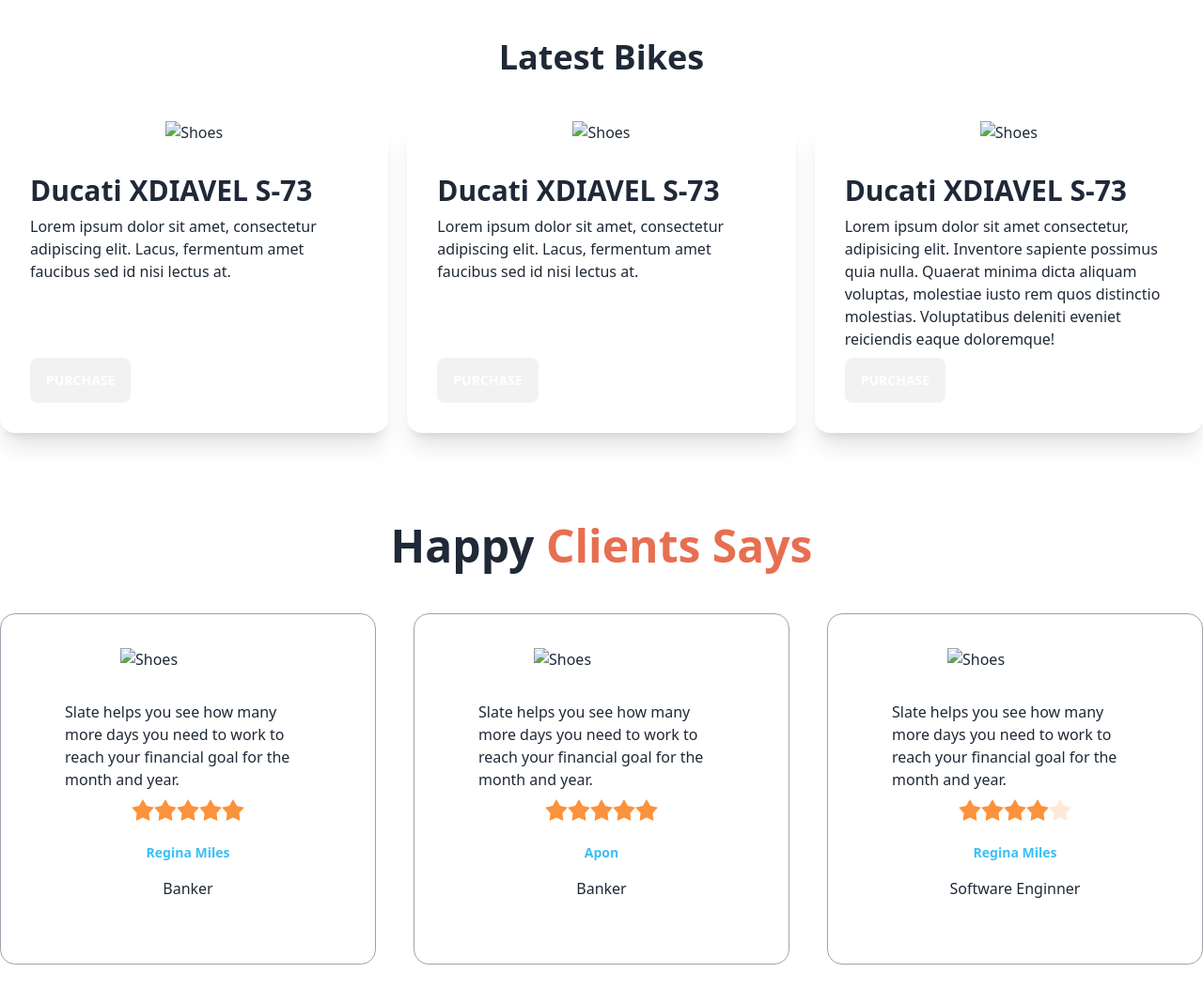
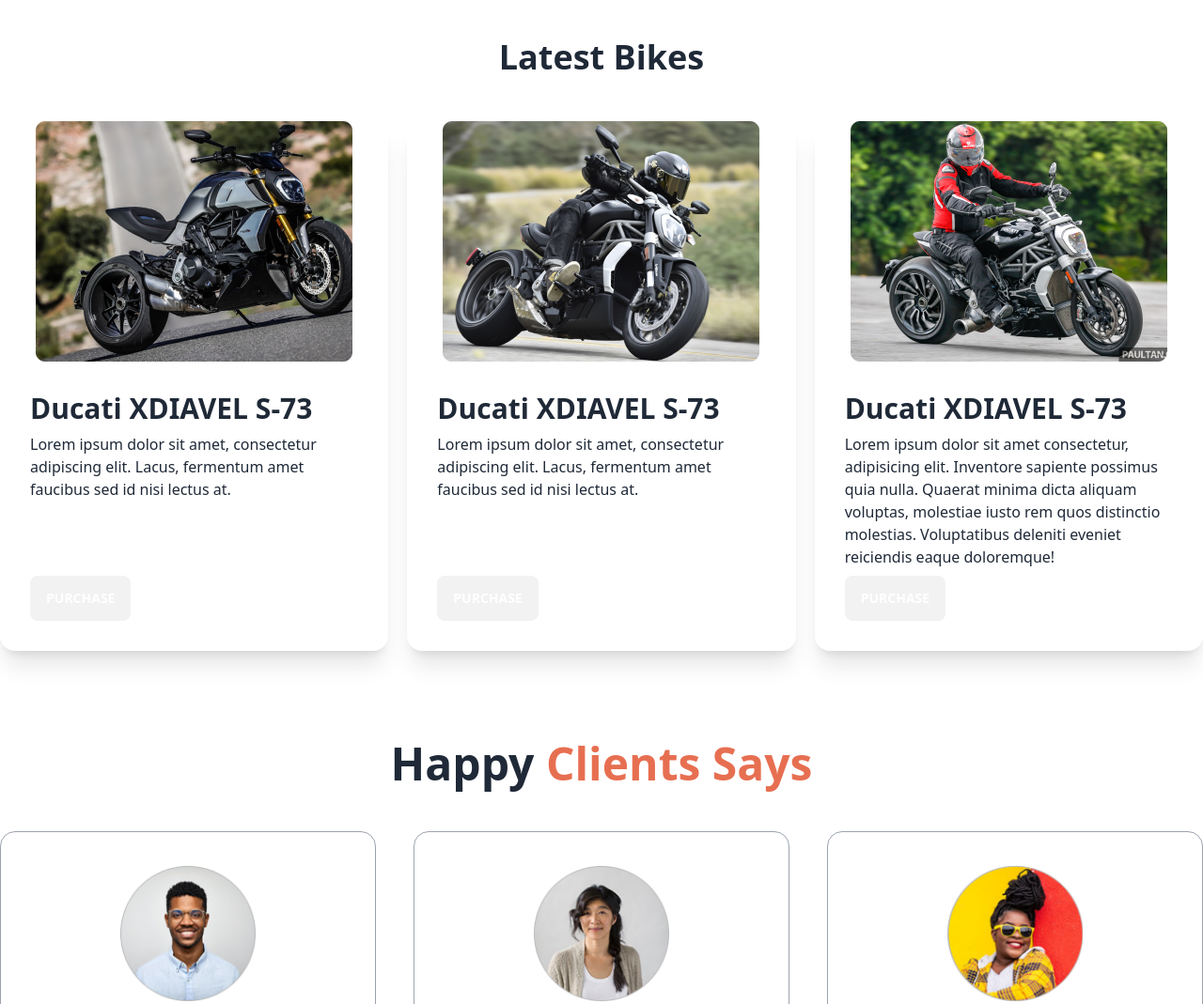
Before and after one commit to ParthaMalakar/Bike-Dheko, a plain HTML site: page index.html in a window 1280 px wide. Shown: the part 1200-2269 px from the top of the page at 94% size. Drawn offline with nearby package versions, Linux system fonts and the light colour scheme; the site is published under a folder, as on GitHub Pages, so addresses that start at the root find nothing.

Commit message:
image correction

```diff
--- a/index.html
+++ b/index.html
@@ -185,7 +185,7 @@
             <div class="grid gap-5 grid-cols-1 md:grid-cols-2 lg:grid-cols-3">
                 <!-- first card -->
                 <div class="card bg-base-100 shadow-xl">
-                    <figure><img src="/images/others/latest1.png" alt="Shoes" /></figure>
+                    <figure><img src="./images/others/latest1.png" alt="Shoes" /></figure>
                     <div class="card-body">
                         <h2 class="card-title text-3xl">Ducati XDIAVEL S-73</h2>
                         <p>Lorem ipsum dolor sit amet, consectetur adipiscing elit. Lacus, fermentum amet faucibus sed
@@ -197,7 +197,7 @@
                 </div>
                 <!-- second card -->
                 <div class="card bg-base-100 shadow-xl">
-                    <figure><img src="/images/others/latest2.png" alt="Shoes" /></figure>
+                    <figure><img src="./images/others/latest2.png" alt="Shoes" /></figure>
                     <div class="card-body">
                         <h2 class="card-title text-3xl">Ducati XDIAVEL S-73</h2>
                         <p>Lorem ipsum dolor sit amet, consectetur adipiscing elit. Lacus, fermentum amet faucibus sed
@@ -209,7 +209,7 @@
                 </div>
                 <!-- third card -->
                 <div class="card bg-base-100 shadow-xl">
-                    <figure><img src="/images/others/latest3.png" alt="Shoes" /></figure>
+                    <figure><img src="./images/others/latest3.png" alt="Shoes" /></figure>
                     <div class="card-body">
                         <h2 class="card-title text-3xl">Ducati XDIAVEL S-73</h2>
                         <p>Lorem ipsum dolor sit amet consectetur, adipisicing elit. Inventore sapiente possimus quia
@@ -227,7 +227,7 @@
             <div class="grid gap-10 grid-cols-1 md:grid-cols-2 lg:grid-cols-3">
 
                 <div class="card bg-base-100 p-9 border border-gray-400">
-                    <figure><img class="w-36" src="/images/others/user-1.png" alt="Shoes" /></figure>
+                    <figure><img class="w-36" src="./images/others/user-1.png" alt="Shoes" /></figure>
                     <div class="card-body">
                       <p>Slate helps you see how
                         many more days you need
@@ -248,7 +248,7 @@
                   </div>
 
                 <div class="card bg-base-100 p-9 border border-gray-400">
-                    <figure><img class="w-36" src="/images/others/user-2.png" alt="Shoes" /></figure>
+                    <figure><img class="w-36" src="./images/others/user-2.png" alt="Shoes" /></figure>
                     <div class="card-body">
                       <p>Slate helps you see how
                         many more days you need
@@ -269,7 +269,7 @@
                   </div>
 
                 <div class="card bg-base-100 p-9 border border-gray-400">
-                    <figure><img class="w-36" src="/images/others/user-3.png" alt="Shoes" /></figure>
+                    <figure><img class="w-36" src="./images/others/user-3.png" alt="Shoes" /></figure>
                     <div class="card-body">
                       <p>Slate helps you see how
                         many more days you need
@@ -294,7 +294,7 @@
             <h3 class="text-5xl mb-12 font-semibold text-center">Frequently Asked  <span class="text-bike-button">Questions</span></h3>
             <div class="hero">
                 <div class="hero-content flex-col lg:gap-24 lg:flex-row">
-                  <img src="/images/others/faq.png" class="w-3/4 lg:max-w-sm rounded-lg shadow-2xl" />
+                  <img src="./images/others/faq.png" class="w-3/4 lg:max-w-sm rounded-lg shadow-2xl" />
                   <div>
                     <div class="collapse collapse-arrow ">
                         <input type="radio" name="my-accordion-2" checked="checked" />
```
